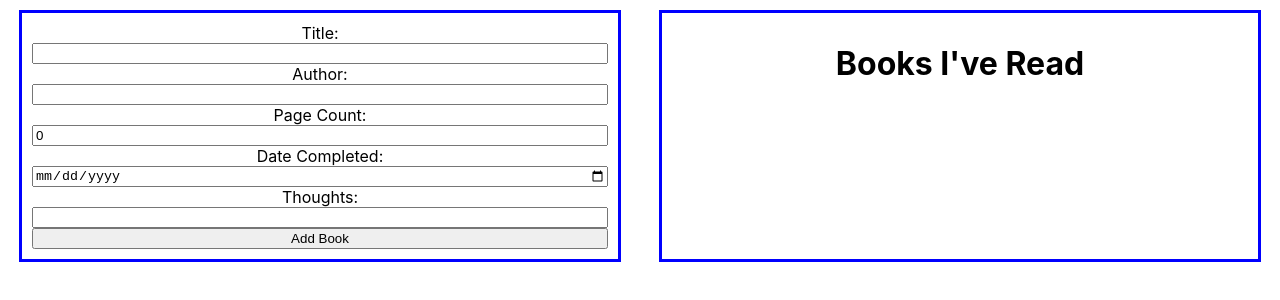
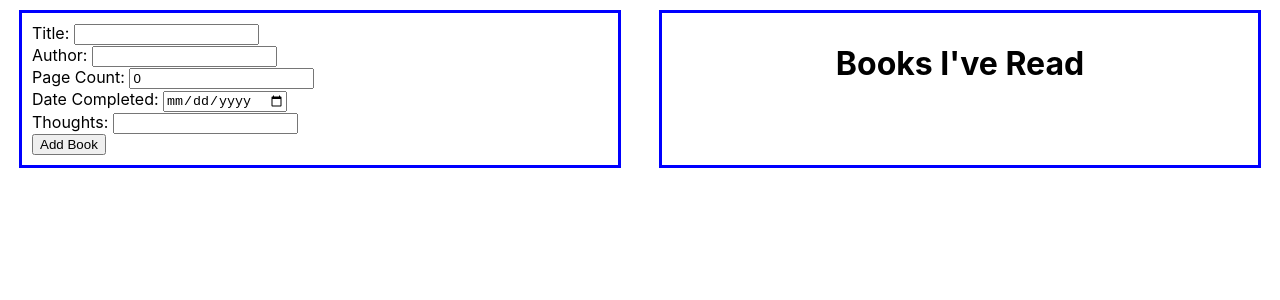
Before and after one commit to KirstenS13/read-tracker-log-viewer, a React (Create React App) app: page / in a window 1280 px wide. Shown: the top 300 px of the page. Built offline with nearby package versions, Linux system fonts and the light colour scheme.

Commit message:
cleaned up the book form a little

```diff
--- a/src/App.css
+++ b/src/App.css
@@ -14,6 +14,7 @@
 form {
   display: flex;
   flex-direction: column;
+  align-items: flex-start;
 }
 
 .bookCard {
--- a/src/components/Book.js
+++ b/src/components/Book.js
@@ -4,10 +4,10 @@ const Book = props => {
     return (
         <div className="bookCard">
             <h3>Title: {props.book.title}</h3>
-            <img
+            {props.book.cover_image_url ? <img
                 src={props.book.cover_image_url}
                 alt="The book cover"
-            />
+            /> : null}
             <h4>Author: {props.book.author}</h4>
             <p>Pages: {props.book.page_count}</p>
             <p>Date Completed: {props.book.date_completed}</p>
--- a/src/components/BookForm.js
+++ b/src/components/BookForm.js
@@ -33,6 +33,7 @@ const BookForm = props => {
     return (
         <>
             <form className="mainContainer" onSubmit={submitForm}>
+                <div>
                     <label htmlFor='title'>Title: </label>
                     <input
                         type='text'
@@ -41,6 +42,8 @@ const BookForm = props => {
                         value={newBook.title}
                         onChange={handleChanges}
                         />
+                </div>
+                <div>
                     <label htmlFor='author'>Author: </label>
                     <input
                         type='text'
@@ -49,6 +52,8 @@ const BookForm = props => {
                         value={newBook.author}
                         onChange={handleChanges}
                     />
+                </div>
+                <div>
                     <label htmlFor='page_count'>Page Count: </label>
                     <input
                         type='number'
@@ -57,6 +62,8 @@ const BookForm = props => {
                         value={newBook.page_count}
                         onChange={handleChanges}
                     />
+                </div>
+                <div>
                     <label htmlFor='date_completed'>Date Completed: </label>
                     <input
                         type='date'
@@ -65,6 +72,8 @@ const BookForm = props => {
                         value={newBook.date_completed}
                         onChange={handleChanges}
                     />
+                </div>
+                <div>
                     <label htmlFor='closing_remark'>Thoughts: </label>
                     <input
                         type='text'
@@ -73,6 +82,7 @@ const BookForm = props => {
                         value={newBook.closing_remark}
                         onChange={handleChanges}
                     />
+                </div>
                 <button type='submit'>Add Book</button>
             </form>
         </>
```
Lines whose indentation alone changed are shown as unchanged.
